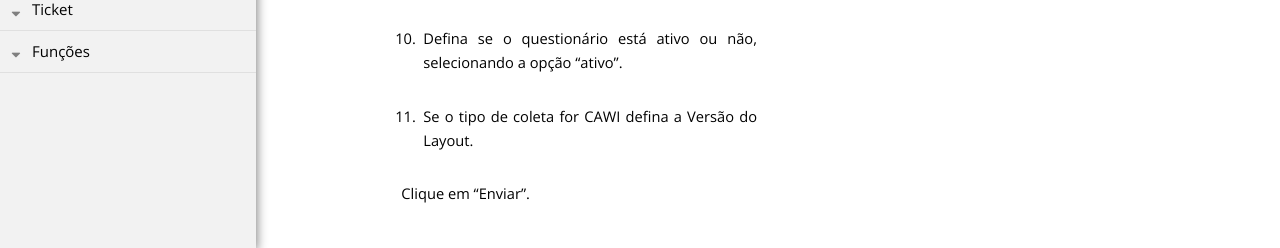
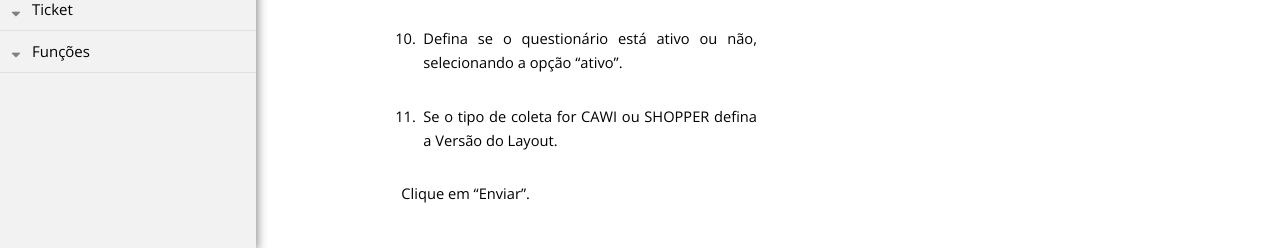
Before and after one commit to rogerio-figueiredo-hsr/hsrtechonline.github.io, a Jekyll site: the page built from _posts/2018-06-15-criando-um-projeto.md, in a window 1280 px wide and 1064 px high. Shown: the part 813-1061 px from the top of the window. Built offline with Jekyll 4.4.1, drawn with Linux system fonts in a browser that asks for light colours.

Commit message:
Update 2018-06-15-criando-um-projeto.md

```diff
--- a/_posts/2018-06-15-criando-um-projeto.md
+++ b/_posts/2018-06-15-criando-um-projeto.md
@@ -40,7 +40,7 @@ Clique em "Incluir novo registro" no canto inferior esquerdo;
 
 10. Defina se o questionário está ativo ou não, selecionando a opção "ativo".
 
-11. Se o tipo de coleta for CAWI defina a Versão do Layout.
+11. Se o tipo de coleta for CAWI ou SHOPPER defina a Versão do Layout.
 
 Clique em "Enviar".
 </div>
```
